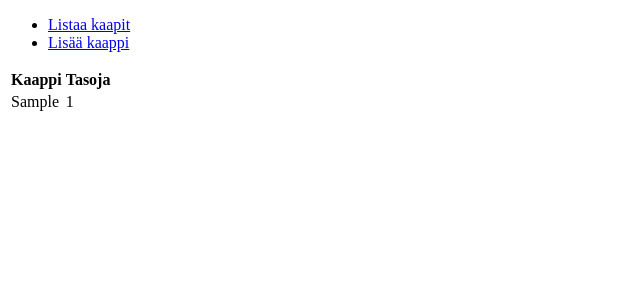
After one commit to lukxsx/PakastimenHallinta, a Flask app: page /kaapit in a window 1280 px wide. The commit adds this page. Shown: the top 300 px of the page, without its empty margins (0-640 px from the left). Run offline with Flask 2, Linux system fonts and the light colour scheme; tables that the repository leaves empty hold one stand-in row (values such as "Sample post").

Commit message:
Kaappien lisääminen

```diff
--- a/application/kaapit/views.py
+++ b/application/kaapit/views.py
@@ -1,17 +1,21 @@
 from application import app, db
-from flask import render_template, request
+from flask import redirect, render_template, request, url_for
 from application.kaapit.models import Kaappi
 
+@app.route("/kaapit", methods=["GET"])
+def kaappi_listaus():
+    return render_template("kaapit/listaa.html", kaapit = Kaappi.query.all())
+
 @app.route("/kaapit/lisaa/")
-def kaappi_kysely():
+def kaappi_lisays():
     return render_template("kaapit/lisaa.html")
 
 @app.route("/kaapit/", methods=["POST"])
-def kaappi_lisays():
+def kaappi_lisaaja():
     nimi = request.form.get("nimi")
     tasot = request.form.get("tasot")
     k = Kaappi(nimi, tasot)
     db.session().add(k)
     db.session().commit()
 
-    return "hello world!"
+    return redirect(url_for("kaappi_listaus"))
--- a/application/templates/kaapit/lisaa.html
+++ b/application/templates/kaapit/lisaa.html
@@ -1,7 +1,7 @@
 {% extends "layout.html" %}
 
 {% block body %}
-<form method="POST" action="{{ url_for('kaappi_lisays') }}">
+<form method="POST" action="{{ url_for('kaappi_lisaaja') }}">
   <input type="text" name="nimi"/>
   <input type="text" name="tasot"/>
   <input type="submit" value="Lisaa uusi kaappi"/>
--- /dev/null
+++ b/application/templates/kaapit/listaa.html
@@ -0,0 +1,16 @@
+{% extends "layout.html" %}
+
+{% block body %}
+  <table>
+    <tr>
+      <th>Kaappi</th>
+      <th>Tasoja</th>
+    </tr>
+    {% for kaappi in kaapit %}
+    <tr>
+      <td>{{ kaappi.nimi }}</td>
+      <td>{{ kaappi.tasoja }}</td>
+    </tr>
+    {% endfor %}
+  </table>
+{% endblock %}
--- a/application/templates/layout.html
+++ b/application/templates/layout.html
@@ -6,6 +6,10 @@
 	</head>
 
 	<body>
+		<ul>
+			<li><a href="{{ url_for('kaappi_listaus') }}">Listaa kaapit</a></li>
+			<li><a href="{{ url_for('kaappi_lisays') }}">Lisää kaappi</a></li>
+		</ul>
 		{% block body %}
 		<p>sisältöä</p>
 		{% endblock %}
--- a/requirements.txt
+++ b/requirements.txt
@@ -1,7 +1,8 @@
 click==7.1.1
 Flask==1.1.1
-gunicorn==20.0.4
+Flask-SQLAlchemy==2.4.1
 itsdangerous==1.1.0
 Jinja2==2.11.1
 MarkupSafe==1.1.1
+SQLAlchemy==1.3.15
 Werkzeug==1.0.0
```
